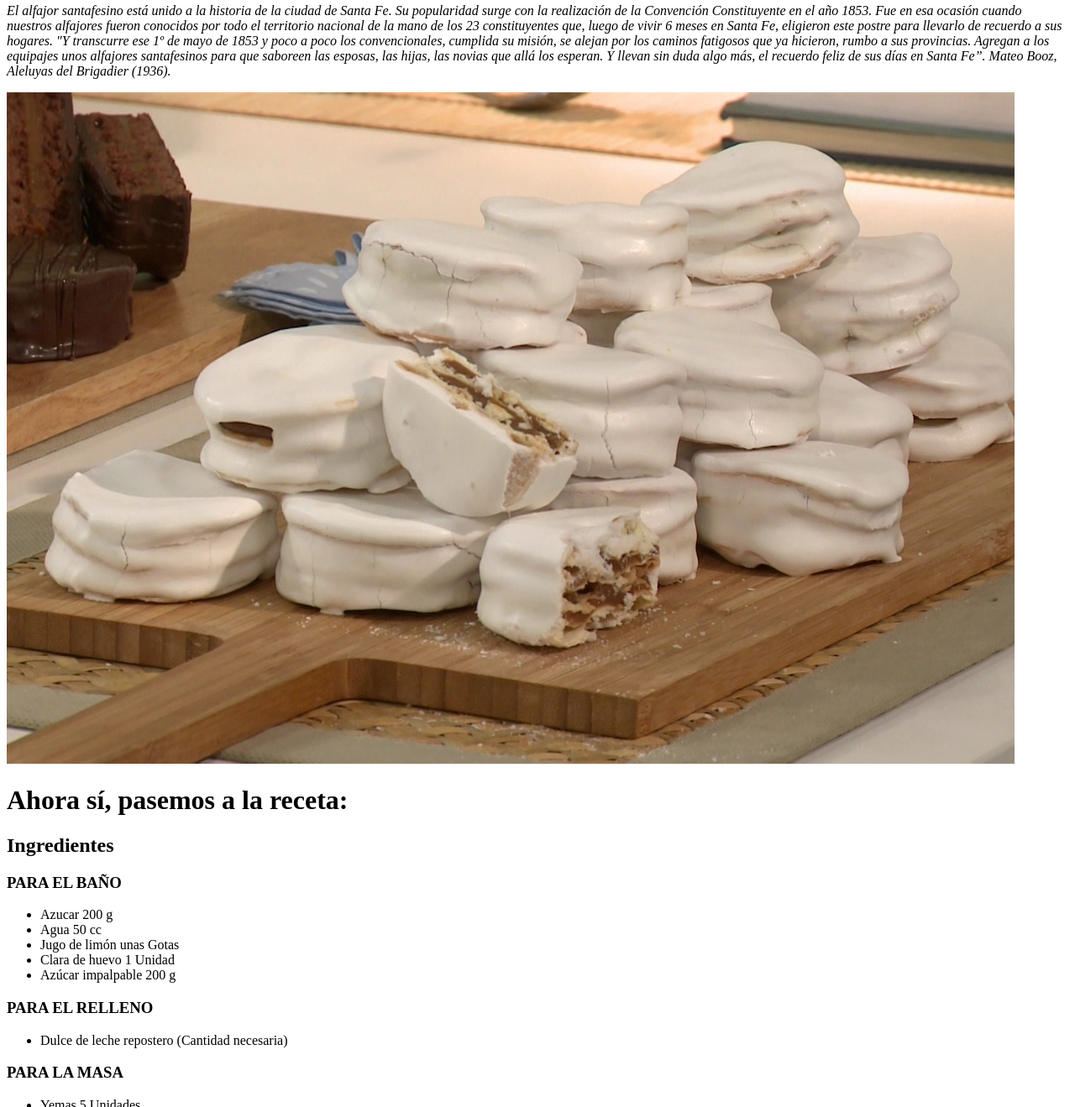
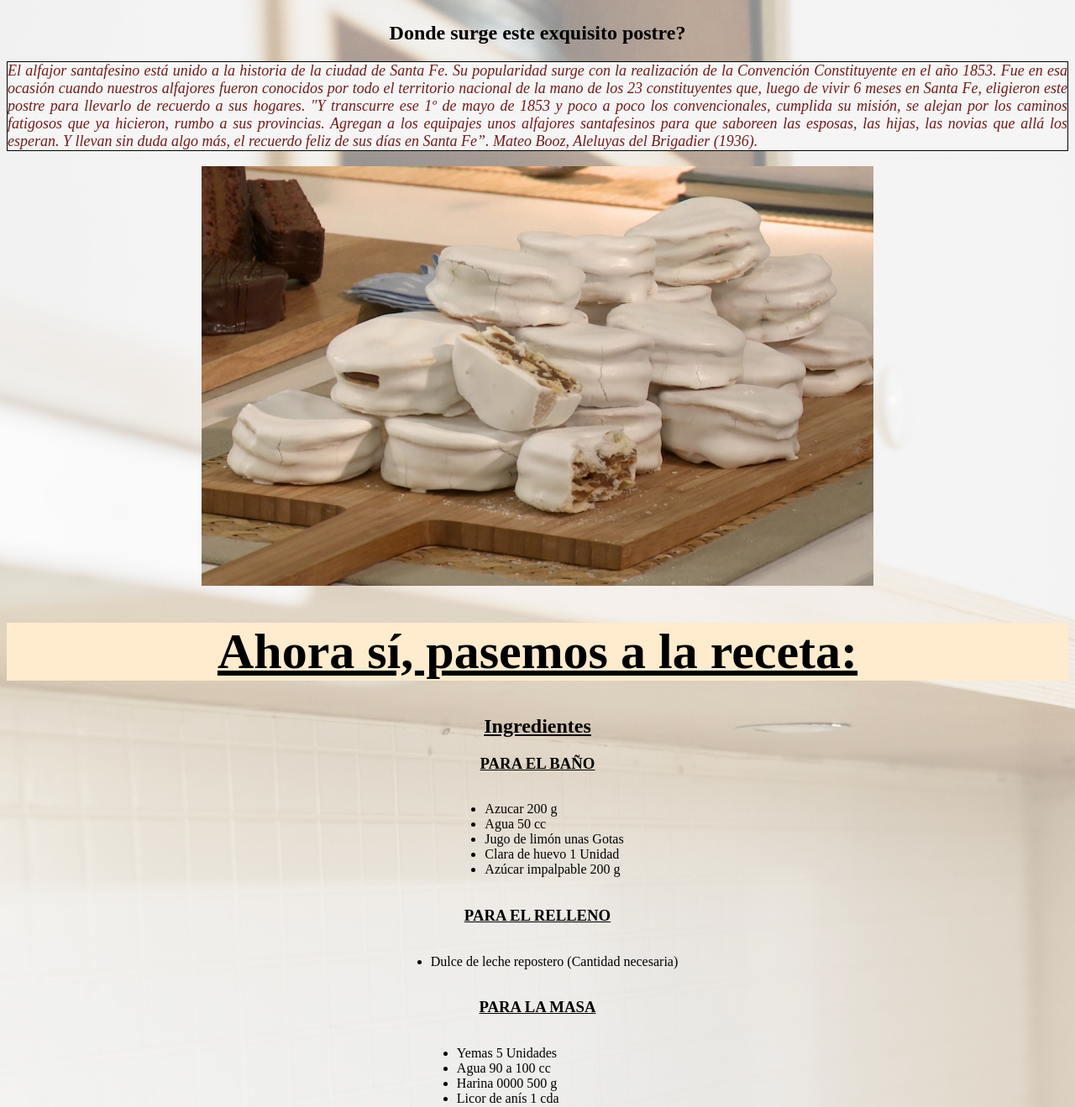
Before and after one commit to conraivani/FrontEndPotreroDigital, a plain HTML site: page index.html in a window 1280 px wide. Shown: the part 123-1442 px from the top of the page at 84% size. Drawn offline with Linux system fonts and the light colour scheme.

Commit message:
Add files via upload

```diff
--- /dev/null
+++ b/css/estilos.css
@@ -0,0 +1,31 @@
+body{text-align: center;
+    background-image: linear-gradient(to right, rgba(255,255,255, 0.5) 0 100%), url("../img/fondo.jpg");
+    background-size: cover;
+}
+
+h1{font-size: 60px;
+background-color: blanchedalmond;}
+
+img{width: 800px;
+height: 500px;}
+
+p{color: rgb(113, 28, 28);
+font-style: italic;
+font-size: large;
+background-color: whitesmoke;
+border: solid 1px black;
+}
+
+.titulos{text-decoration: underline;}
+
+.listas {
+	text-align: center;
+}
+
+.listas ul,
+.listas ol {
+	text-align: left;
+	display: inline-block;
+}
+
+#origen{text-align: justify;}
--- a/index.html
+++ b/index.html
@@ -1,23 +1,36 @@
 <!DOCTYPE html>
 <html lang="en">
+
 <head>
     <meta charset="UTF-8">
     <meta http-equiv="X-UA-Compatible" content="IE=edge">
     <meta name="viewport" content="width=device-width, initial-scale=1.0">
     <title>Receta Alfajores Santafesinos</title>
+    <link rel="stylesheet" href="./css/estilos.css">
 </head>
+
 <body>
-    <h1>Alfajores Santafesinos</h1>
+    <h1 class="titulos">Alfajores Santafesinos</h1>
     <h2>Donde surge este exquisito postre?</h2>
-    <p><i>El alfajor santafesino está unido a la historia de la ciudad de Santa Fe. Su popularidad surge con la realización de la Convención Constituyente en el año 1853. Fue en esa ocasión cuando nuestros alfajores fueron conocidos por todo el territorio nacional de la mano de los 23 constituyentes que, luego de vivir 6 meses en Santa Fe, eligieron este postre para llevarlo de recuerdo a sus hogares. "Y transcurre ese 1º de mayo de 1853 y poco a poco los convencionales, cumplida su misión, se alejan por los caminos fatigosos que ya hicieron, rumbo a sus provincias. Agregan a los equipajes unos alfajores santafesinos para que saboreen las esposas, las hijas, las novias que allá los esperan. Y llevan sin duda algo más, el recuerdo feliz de sus días en Santa Fe”. Mateo Booz, Aleluyas del Brigadier (1936).</i></p>
+    <p id="origen">El alfajor santafesino está unido a la historia de la ciudad de Santa Fe. Su popularidad surge con la
+        realización de la Convención Constituyente en el año 1853. Fue en esa ocasión cuando nuestros alfajores fueron
+        conocidos por todo el territorio nacional de la mano de los 23 constituyentes que, luego de vivir 6 meses en
+        Santa Fe, eligieron este postre para llevarlo de recuerdo a sus hogares. "Y transcurre ese 1º de mayo de 1853 y
+        poco a poco los convencionales, cumplida su misión, se alejan por los caminos fatigosos que ya hicieron, rumbo a
+        sus provincias. Agregan a los equipajes unos alfajores santafesinos para que saboreen las esposas, las hijas,
+        las novias que allá los esperan. Y llevan sin duda algo más, el recuerdo feliz de sus días en Santa Fe”. Mateo
+        Booz, Aleluyas del Brigadier (1936).</p>
 
     <img src="./img/alfajores.jfif" alt="imagen de alfajores">
 
-    <h1>Ahora sí, pasemos a la receta:</h1>
 
-    <h2>Ingredientes</h2>
+    <h1 class="titulos">Ahora sí, pasemos a la receta:</h1>
 
-   <h3> PARA EL BAÑO</h3>
+    <h2 class="titulos">Ingredientes</h2>
+
+    <h3 class="titulos"> PARA EL BAÑO</h3>
+
+    <div class="listas">
         <ul>
             <li>Azucar 200 g</li>
             <li>Agua 50 cc</li>
@@ -25,13 +38,18 @@
             <li>Clara de huevo 1 Unidad</li>
             <li>Azúcar impalpable 200 g</li>
         </ul>
+    </div>
 
-    <h3>PARA EL RELLENO</h3>
+    <h3 class="titulos">PARA EL RELLENO</h3>
+
+    <div class="listas">
         <ul>
             <li>Dulce de leche repostero (Cantidad necesaria)</li>
         </ul>
+    </div>
 
-<h3>PARA LA MASA</h3>
+    <h3 class="titulos">PARA LA MASA</h3>
+    <div class="listas">
         <ul>
             <li> Yemas 5 Unidades</li>
             <li>Agua 90 a 100 cc</li>
@@ -40,26 +58,42 @@
             <li>Manteca o grasa fina de cerdo 100 g</li>
             <li> Sal 1 cdita</li>
         </ul>
-<p style="color:brown"><i>Ahora que ya contás con todos los ingredientes, Te invitamos a escuchar una cumbia Santafesina mientras hacés esta receta:</i></P>
+    </div>
+
+    <p>Ahora que ya contás con todos los ingredientes, Te invitamos a escuchar una cumbia Santafesina mientras hacés
+        esta receta:</P>
     <audio src="./audio/lasuavecita.mp3" controls></audio>
 
-    <h2>Paso a Paso</h2>
+    <h2 class="titulos">Paso a Paso</h2>
+    <div class="listas">
         <ol>
-    <li>Para comenzar, tamizamos la harina y formamos una corona. Colocamos en el hueco las yemas, la sal, el licor y el agua tibia. Integramos todos los ingredientes y agregamos la manteca por trocitos.</li>
-    <li>Sobamos la masa durante 10 minutos, hasta que quede lisa y elástica. Tapamos con film y dejamos descansar durante 30 minutos a temperatura ambiente.</li>
-    <li>Pasado ese tiempo, estiramos hasta lograr un espesor de 3 mm. Cortamos tapas con cortapastas de 8 cm de diámetro (o del tamaño que se desee). Pinchamos con un tenedor y las colocamos en placas.</li>
-    <li>Horneamos  a 200ºC durante pocos minutos, hasta que empiecen a tomar color.</li>
+            <li>Para comenzar, tamizamos la harina y formamos una corona. Colocamos en el hueco las yemas, la sal, el
+                licor y el agua tibia. Integramos todos los ingredientes y agregamos la manteca por trocitos.</li>
+            <li>Sobamos la masa durante 10 minutos, hasta que quede lisa y elástica. Tapamos con film y dejamos
+                descansar durante 30 minutos a temperatura ambiente.</li>
+            <li>Pasado ese tiempo, estiramos hasta lograr un espesor de 3 mm. Cortamos tapas con cortapastas de 8 cm de
+                diámetro (o del tamaño que se desee). Pinchamos con un tenedor y las colocamos en placas.</li>
+            <li>Horneamos a 200ºC durante pocos minutos, hasta que empiecen a tomar color.</li>
             <li>Dejamos enfriar.</li>
             <li>Untamos las tapas con dulce de leche y las unimos de a dos para armar los alfajores.</li>
-    <li>Para el baño, batimos la clara con el azúcar impalpable y el jugo de limón hasta lograr un glasé espeso y blanco. Luego, hervimos el agua con el azúcar durante 5 minutos y volcamos sobre el glasé mientras se bate con un batidor de mano.</li>
+            <li>Para el baño, batimos la clara con el azúcar impalpable y el jugo de limón hasta lograr un glasé espeso
+                y blanco. Luego, hervimos el agua con el azúcar durante 5 minutos y volcamos sobre el glasé mientras se
+                bate con un batidor de mano.</li>
             <li>Bañamos los alfajores de inmediato y dejamos orear.</li>
         </ol>
+    </div>
 
-   <h2>Video explicativo</h2> <br>
-   <iframe width="560" height="315" src="https://www.youtube.com/embed/qolG7x2p-70" title="YouTube video player" frameborder="0" allow="accelerometer; autoplay; clipboard-write; encrypted-media; gyroscope; picture-in-picture" allowfullscreen></iframe>
+    <h2 class="titulos">Video explicativo</h2> <br>
+    <iframe width="560" height="315" src="https://www.youtube.com/embed/qolG7x2p-70" title="YouTube video player"
+        frameborder="0" allow="accelerometer; autoplay; clipboard-write; encrypted-media; gyroscope; picture-in-picture"
+        allowfullscreen></iframe>
 
-   <h2>Donde encontrar estos alfajores:</h2>
-   <iframe src="https://www.google.com/maps/embed?pb=!1m18!1m12!1m3!1d54361.17703247014!2d-60.706257099999995!3d-31.618142699999996!2m3!1f0!2f0!3f0!3m2!1i1024!2i768!4f13.1!3m3!1m2!1s0x95b5a9adc40888e1%3A0xdcf7761e8d02804a!2sSanta%20Fe!5e0!3m2!1ses-419!2sar!4v1663109844700!5m2!1ses-419!2sar" width="600" height="450" style="border:0;" allowfullscreen="" loading="lazy" referrerpolicy="no-referrer-when-downgrade"></iframe>
+    <h2 class="titulos">Donde encontrar estos alfajores:</h2>
+    <iframe
+        src="https://www.google.com/maps/embed?pb=!1m18!1m12!1m3!1d54361.17703247014!2d-60.706257099999995!3d-31.618142699999996!2m3!1f0!2f0!3f0!3m2!1i1024!2i768!4f13.1!3m3!1m2!1s0x95b5a9adc40888e1%3A0xdcf7761e8d02804a!2sSanta%20Fe!5e0!3m2!1ses-419!2sar!4v1663109844700!5m2!1ses-419!2sar"
+        width="600" height="450" style="border:0;" allowfullscreen="" loading="lazy"
+        referrerpolicy="no-referrer-when-downgrade"></iframe>
 
 </body>
+
 </html>
```
Also changed, not shown: img/fondo.jpg (added). Lines whose indentation alone changed are shown as unchanged.
